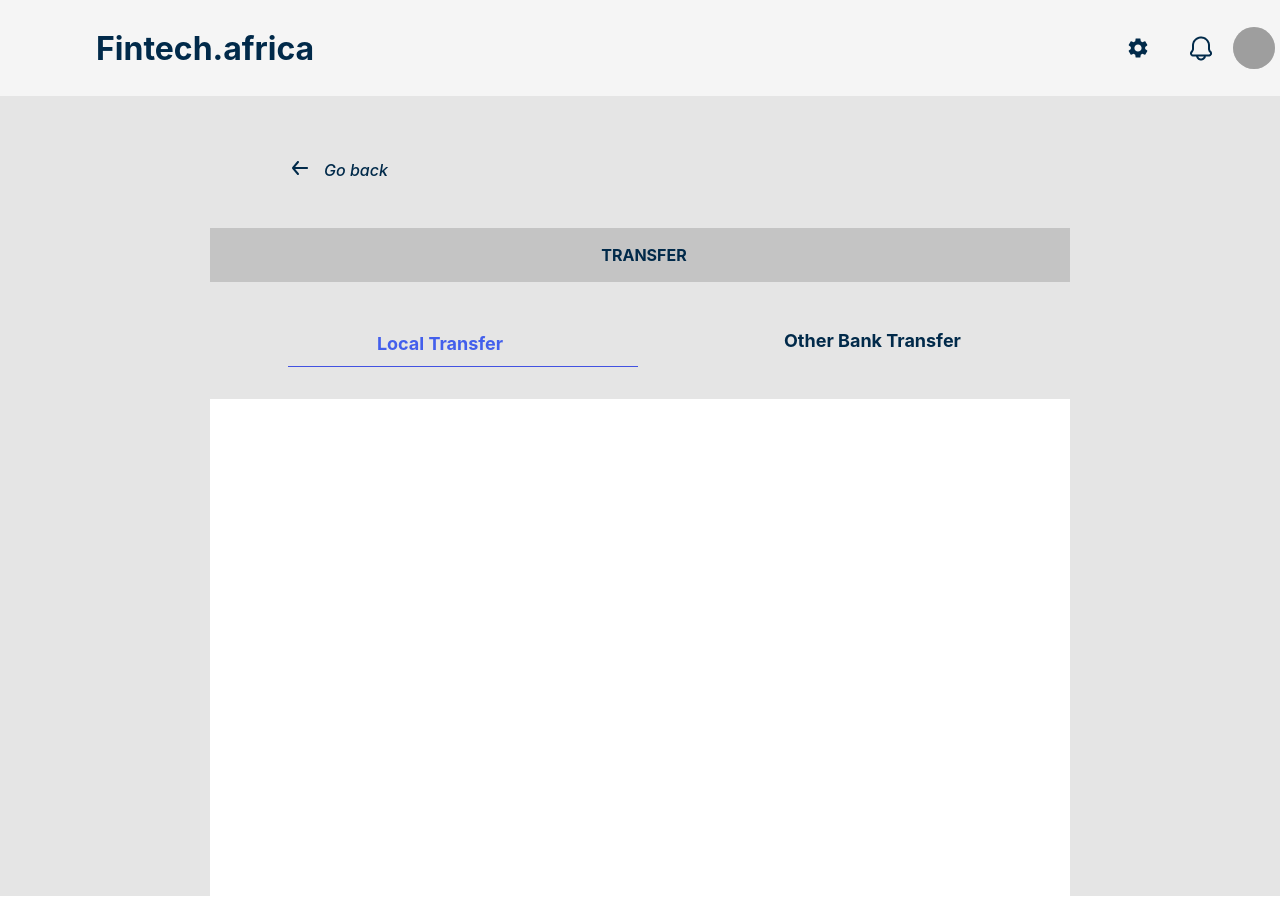
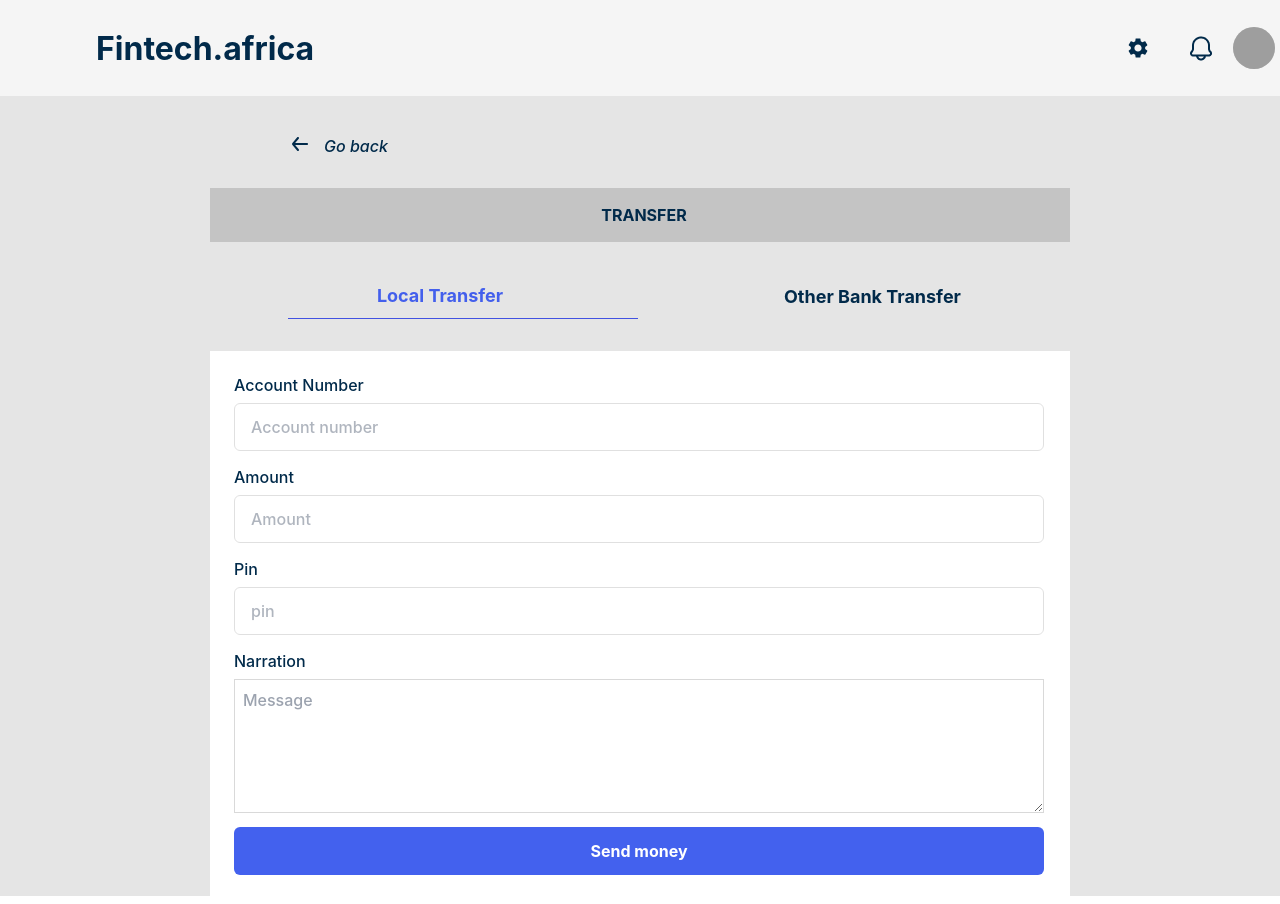
Before and after one commit to Danny4life/fintech.africa, a React (Vite) app: page /local-bank-transfer in a window 1280 px wide. Shown: the top 904 px of the page. Built offline with nearby package versions, Linux system fonts and the light colour scheme; grey boxes are pictures that could not be loaded.

Commit message:
add labels and input fields to form

```diff
--- a/src/component/localTransfer-component/LocalTransferDetails.jsx
+++ b/src/component/localTransfer-component/LocalTransferDetails.jsx
@@ -10,19 +10,19 @@ const LocalTransferDetails = () => {
         <section className="h-screen bg-[#E5E5E5] non-italic">
             <div
             onClick={() => navigate("/dashboard")}
-            className="ml-6 gap-2 non italic flex lg:ml-72 lg:pt-16 lg:px-1 lg:gap-4 cursor-pointer">
+            className="ml-6 gap-2 non italic flex lg:ml-72 lg:pt-10 lg:px-1 lg:gap-4 cursor-pointer pt-6">
                 <span>
                     <Arrow />
                 </span>
                 <span className="text-base font-medium text-[#012A4A] leading-5">Go back</span>
             </div>
-            <div className='flex justify-center pt-12'>
+            <div className='flex justify-center pt-8'>
                 <div className='w-[860px] h-[54px] bg-[#C4C4C4] flex justify-center items-center'>
                     <span className='ml-2 text-base font-bold leading-5 text-[#012A4A] items-center non-italic'>TRANSFER</span>
                 </div>
             </div>
             <div className="flex justify-center items-center non-italic leading-5">
-                <div className="flex-1 flex justify-center flex-col lg:ml-72 lg:pt-12 pt-8 ml-6">
+                <div className="flex-1 flex justify-center flex-col lg:ml-72 lg:pt-10 pt-8 ml-6">
                     <span className="lg:text-lg font-bold text-[#435FEC] lg:flex lg:justify-center lg:mr-48 lg:mb-2"><Link to={"#"}>Local Transfer</Link></span>
                     <div className="hidden lg:flex"><Line /></div>
                 </div>
@@ -32,8 +32,72 @@ const LocalTransferDetails = () => {
                 </div>
             </div>
 
-            <section className="flex justify-center items-center pt-8">
-                <form action="" className="w-[860px] lg:h-[503px] h-[450px] bg-[#FFFFFF]">
+            <section className="flex justify-center items-center pt-8 non-italic">
+                <form action="" className="w-[860px] lg:h-[553px] h-[420px] bg-[#FFFFFF]">
+                    <div className="pt-6">
+                        <label htmlFor="accountNumber"
+                        className="text-base font-medium leading-5 text-[#012A4A] ml-6 block">
+                            Account Number
+                        </label>
+                        <input
+                        type="number"
+                        name="accountNumber"
+                        placeholder="Account number"
+                        className="leading-5 lg:bg-[#FFFFFF] w-[330px]
+                        lg:w-[810px] lg:h-[48px] h-[30px] border border-[#D9D9D9] ml-6 py-2 px-2 lg:text-base text-sm font-medium text-[#D9D9D9]"
+                        />
+                    </div>
+                    <div className="pt-4">
+                        <label htmlFor="amount"
+                        className="text-base font-medium leading-5 text-[#012A4A] ml-6 block">
+                            Amount
+                        </label>
+                        <input
+                        type="number"
+                        name="amount"
+                        placeholder="Amount"
+                        className="leading-5 lg:bg-[#FFFFFF] w-[330px]
+                        lg:w-[810px] lg:h-[48px] h-[30px] border border-[#D9D9D9] ml-6 py-2 px-2 lg:text-base text-sm font-medium text-[#D9D9D9]"
+                        />
+                    </div>
+                    <div className="pt-4">
+                        <label htmlFor="pin"
+                        className="text-base font-medium leading-5 text-[#012A4A] ml-6 block">
+                            Pin
+                        </label>
+                        <input
+                        type="number"
+                        name="pin"
+                        placeholder="pin"
+                        className="leading-5 lg:bg-[#FFFFFF] w-[330px]
+                        lg:w-[810px] lg:h-[48px] h-[30px] border border-[#D9D9D9] ml-6 py-2 px-2 lg:text-base text-sm font-medium text-[#D9D9D9]"
+                        />
+                    </div>
+                    <div className="pt-4">
+                        <label htmlFor="narration"
+                        className="text-base font-medium leading-5 text-[#012A4A] ml-6 block">
+                            Narration
+                        </label>
+                        <textarea
+                        className=" mb-2 lg:text-base text-sm font-medium text-[#D9D9D9] w-[330px]
+                        lg:w-[810px] lg:h-[134px] border border-[#D9D9D9] ml-6 py-2 px-2"
+                        name="narration"
+                        placeholder="Message"
+                        id="" cols="" rows="">
+                        </textarea>
+                    </div>
+                    <div className="non-italic ml-6">
+                        <button
+                            type="submit"
+                            className="w-[330px] h-[35px] text-sm
+                            lg:text-base font-bold text-[#FFFFFF] leading-4 lg:w-[810px] lg:h-[3rem] bg-[#4361EE] rounded-md py-2 px-2"
+
+                        >
+                                Send money
+                        </button>
+                    </div>
+
+
 
                 </form>
             </section>
```
